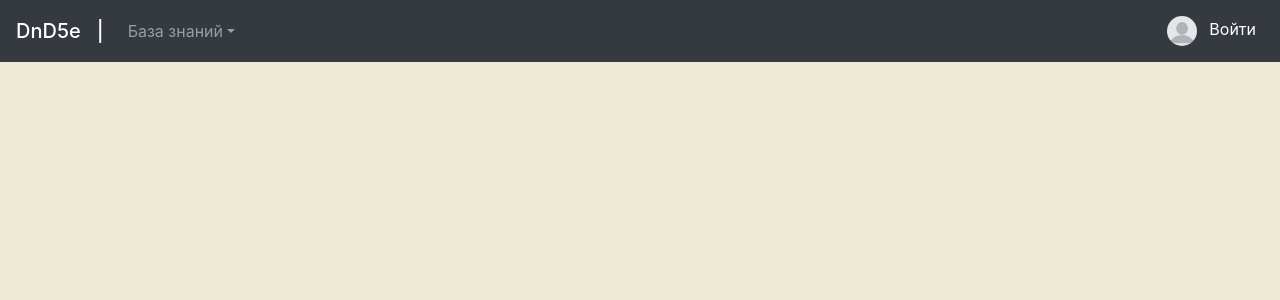
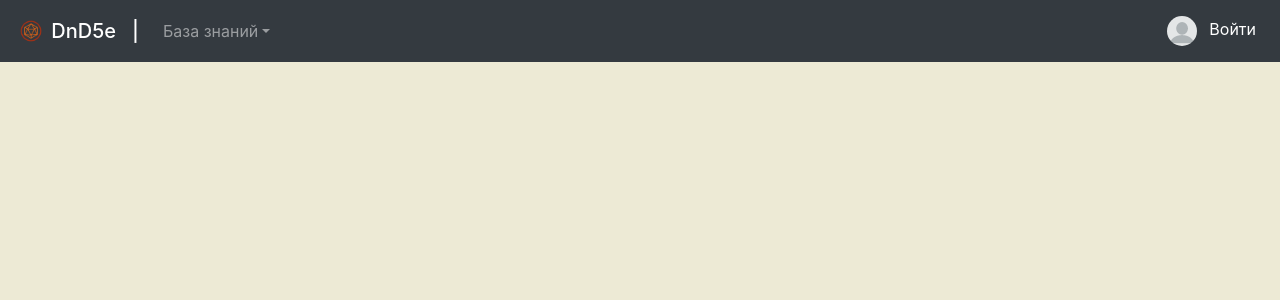
Before and after one commit to VlasovVitaly/gmfriend, a Django app: page /dnd5e/ in a window 1280 px wide. Shown: the top 300 px of the page. Run offline with Django 3.2, Linux system fonts and the light colour scheme; parts of the project's set-up code (start-up, migrations or seed data) failed here and were passed over; some libraries are stand-ins or nearby versions.

Commit message:
added log ot navbar

```diff
--- a/dnd5e/templates/dnd5e/include/navbar.html
+++ b/dnd5e/templates/dnd5e/include/navbar.html
@@ -1,6 +1,6 @@
 {% load static %}
 <nav class="navbar navbar-expand-lg navbar-dark bg-dark">
-    <a href="{% url 'dnd5e:index' %}" class="navbar-brand mb-0 h1">DnD5e</a><span class="navbar-brand mb-0 h1">|</span>
+    <a href="{% url 'dnd5e:index' %}" class="navbar-brand mb-0 h1"><img src="{% static 'favicon.png' %}" width="30" height="30" class="d-inline-block align-top" alt="dnd5e"><span> DnD5e</span></a><span class="navbar-brand mb-0 h1">|</span>
     <div class="collapse navbar-collapse">
         <ul class="navbar-nav">
             <li class="nav-item dropdown">
```
